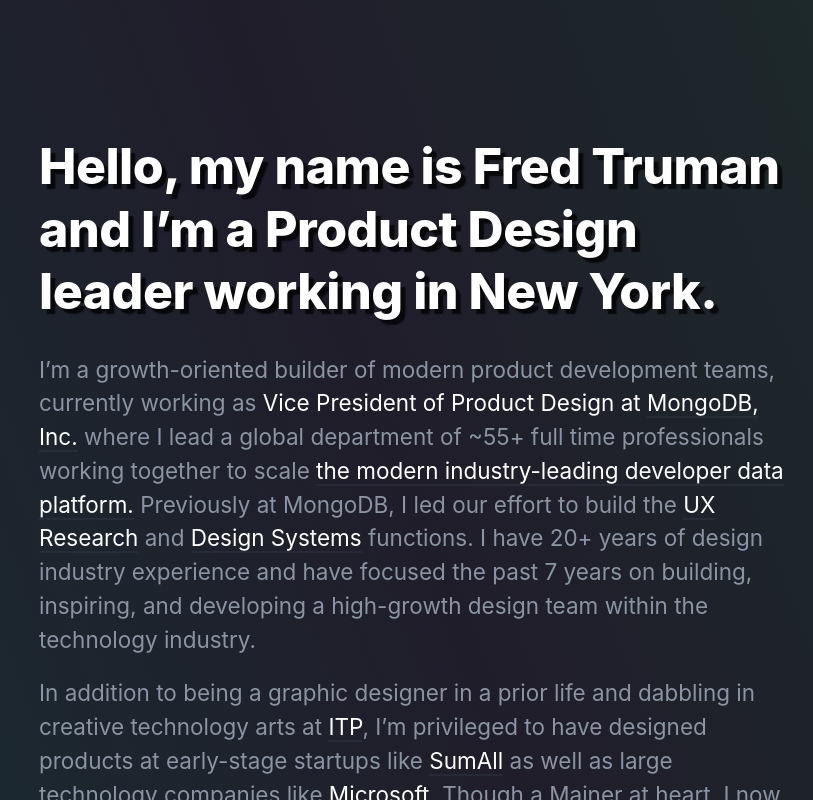
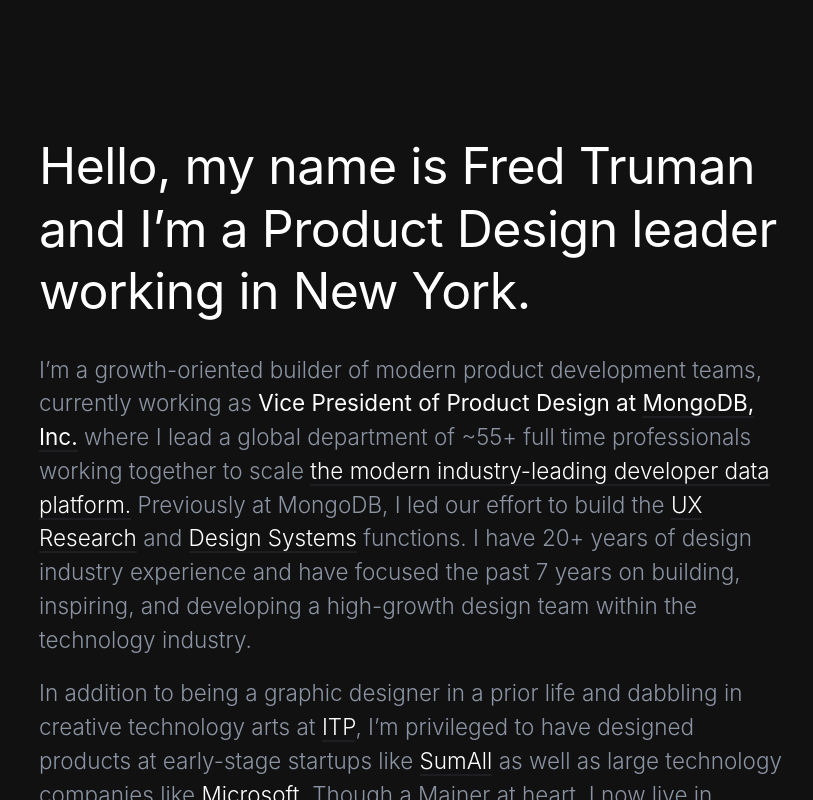
Before and after one commit to fredtruman/2025-landing-page, a plain HTML site: page index.html in a window 1280 px wide. Shown: the whole page, without its empty margins (226-1039 px from the left). Drawn offline with Linux system fonts and the light colour scheme.

Commit message:
style update

```diff
--- a/style.css
+++ b/style.css
@@ -16,13 +16,13 @@ body {
   line-height: 1.5;
   margin: 0;
   padding: 0;
-  background: #22262b;
-  background: linear-gradient(249deg, #201d2b, #1a322a, #201d2b, #173334);
+  background: #111;
+  /* background: linear-gradient(249deg, #201d2b, #1a322a, #201d2b, #173334); */
   background-size: 200% 200%;
   color: #8b94a3;
   text-rendering: optimizeLegibility;
   -webkit-font-smoothing: antialiased;
-  font-weight: 400;
+  font-weight: 300;
 }
 
 #root {
@@ -62,8 +62,8 @@ h2 {
   color: #fff;
   border-radius: 2rem;
   margin: 12rem 0 0rem;
-  font-weight: 800;
-  text-shadow: 1rem 1rem .25rem rgba(0,0,0,.75);
+  font-weight: 400;
+  /* text-shadow: 1rem 1rem .25rem rgba(0,0,0,.75); */
   /* font-family: 'IBM Plex Serif', serif; */
 }
 
```
